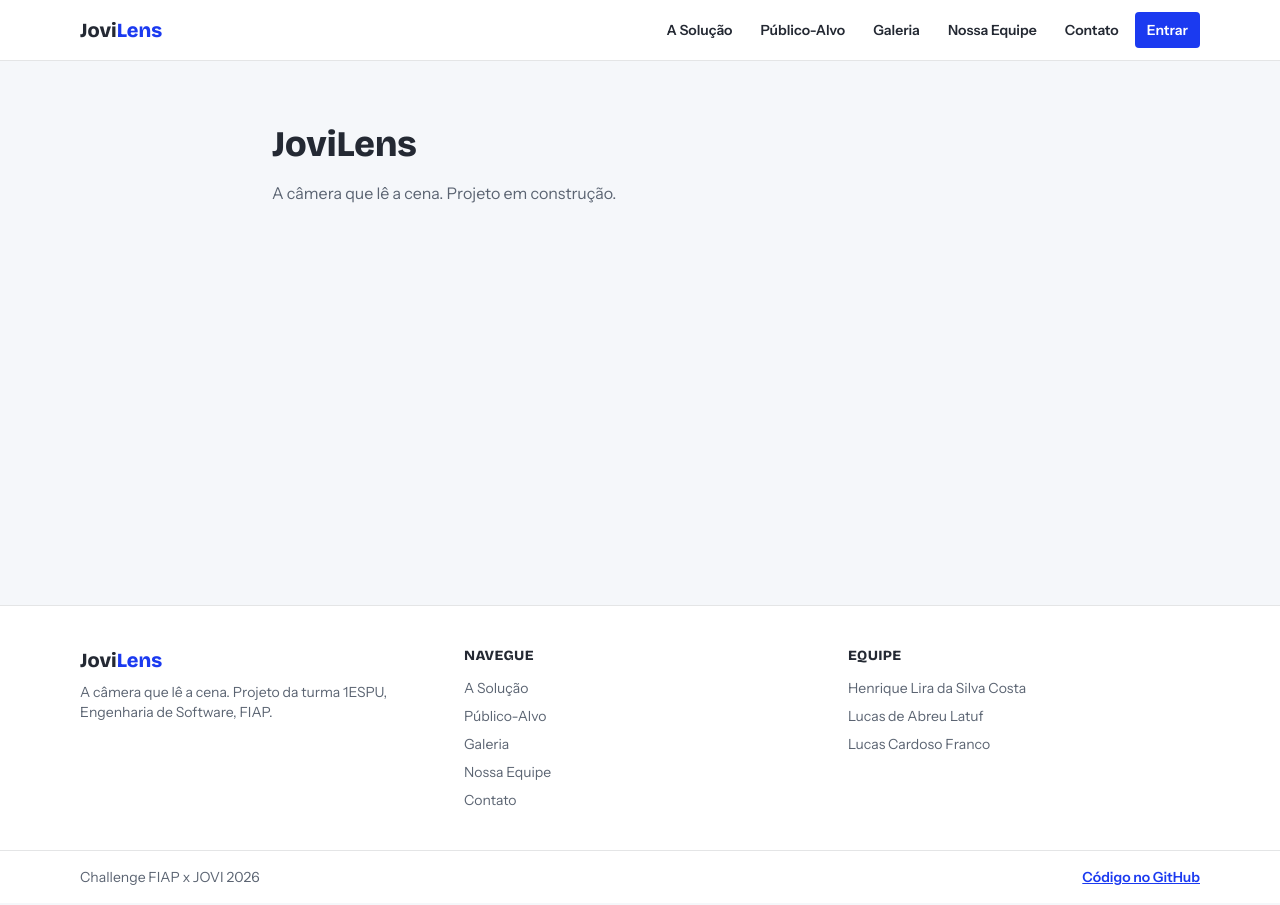
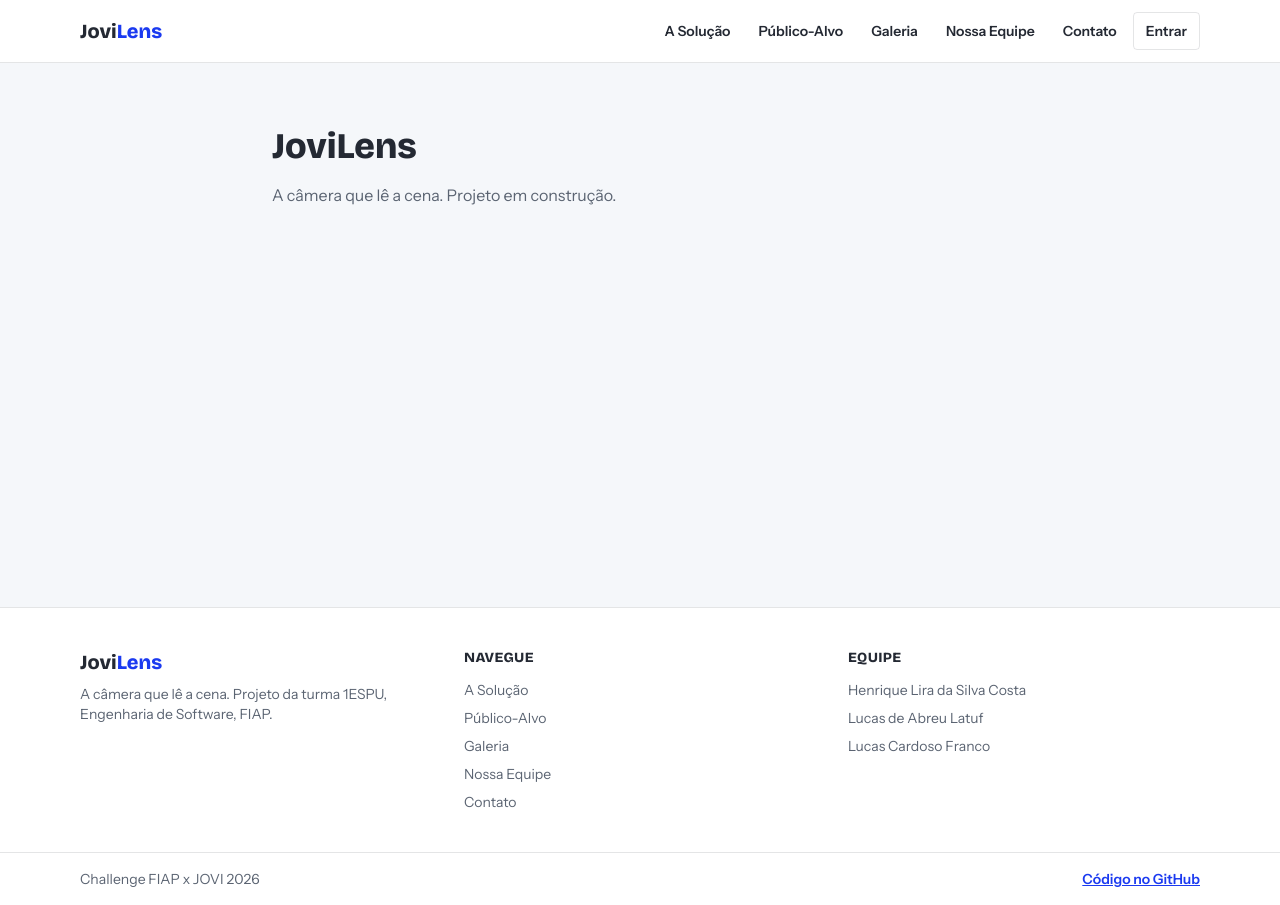
Before and after one commit to Liraas-v/jovilens-sprint-4, a React (Vite) app: page / in a window 1280 px wide. Built offline with nearby package versions, Linux system fonts and the light colour scheme.

Commit message:
Deixando o botão Entrar como link com contorno

```diff
--- a/src/components/Cabecalho.jsx
+++ b/src/components/Cabecalho.jsx
@@ -77,7 +77,7 @@ function Cabecalho() {
             <Link
               to="/login"
               onClick={fecharMenu}
-              className="rounded bg-acao px-3 py-2 text-sm font-semibold text-acao-texto"
+              className="rounded border border-borda px-3 py-2 text-sm font-semibold text-texto hover:text-acao"
             >
               Entrar
             </Link>
```
